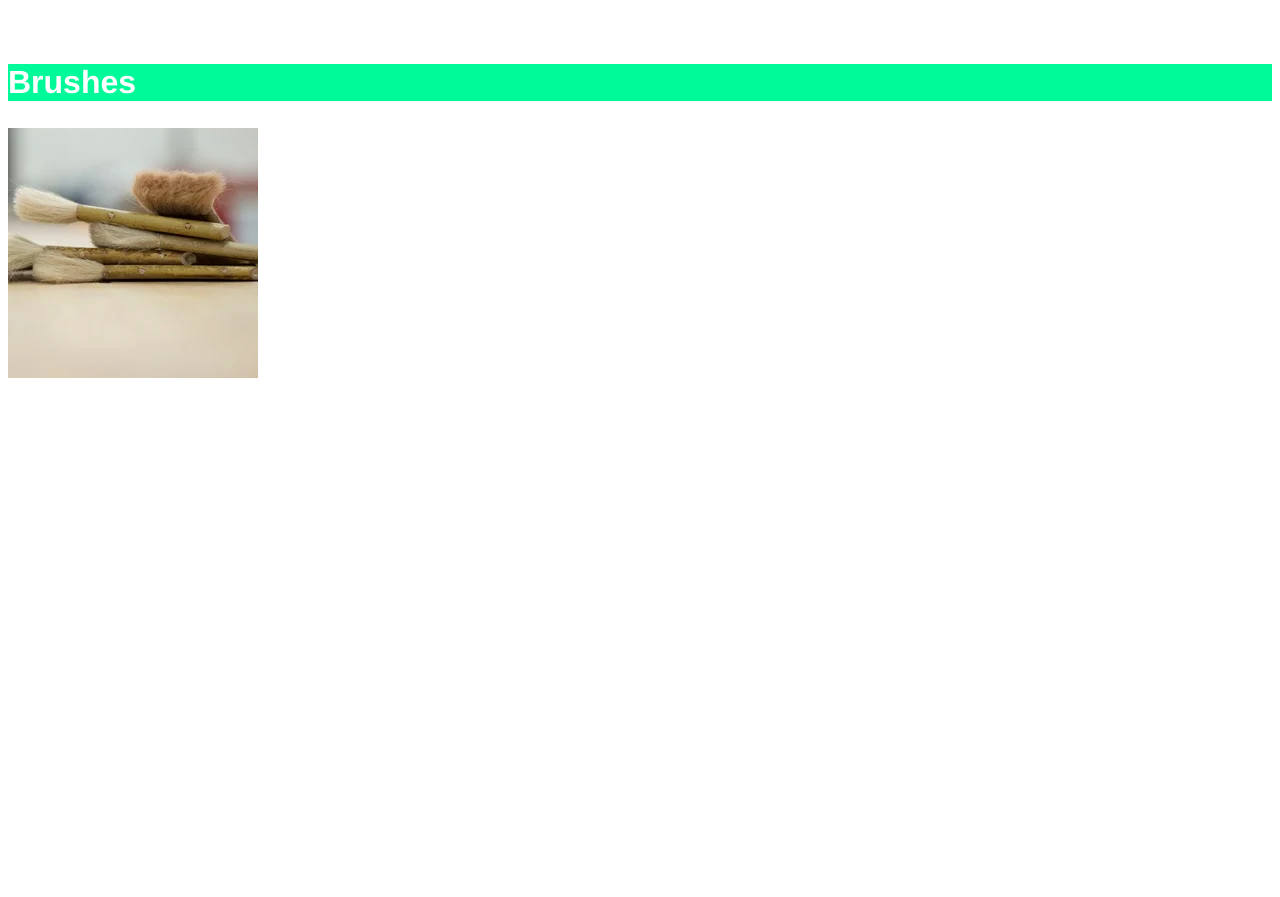
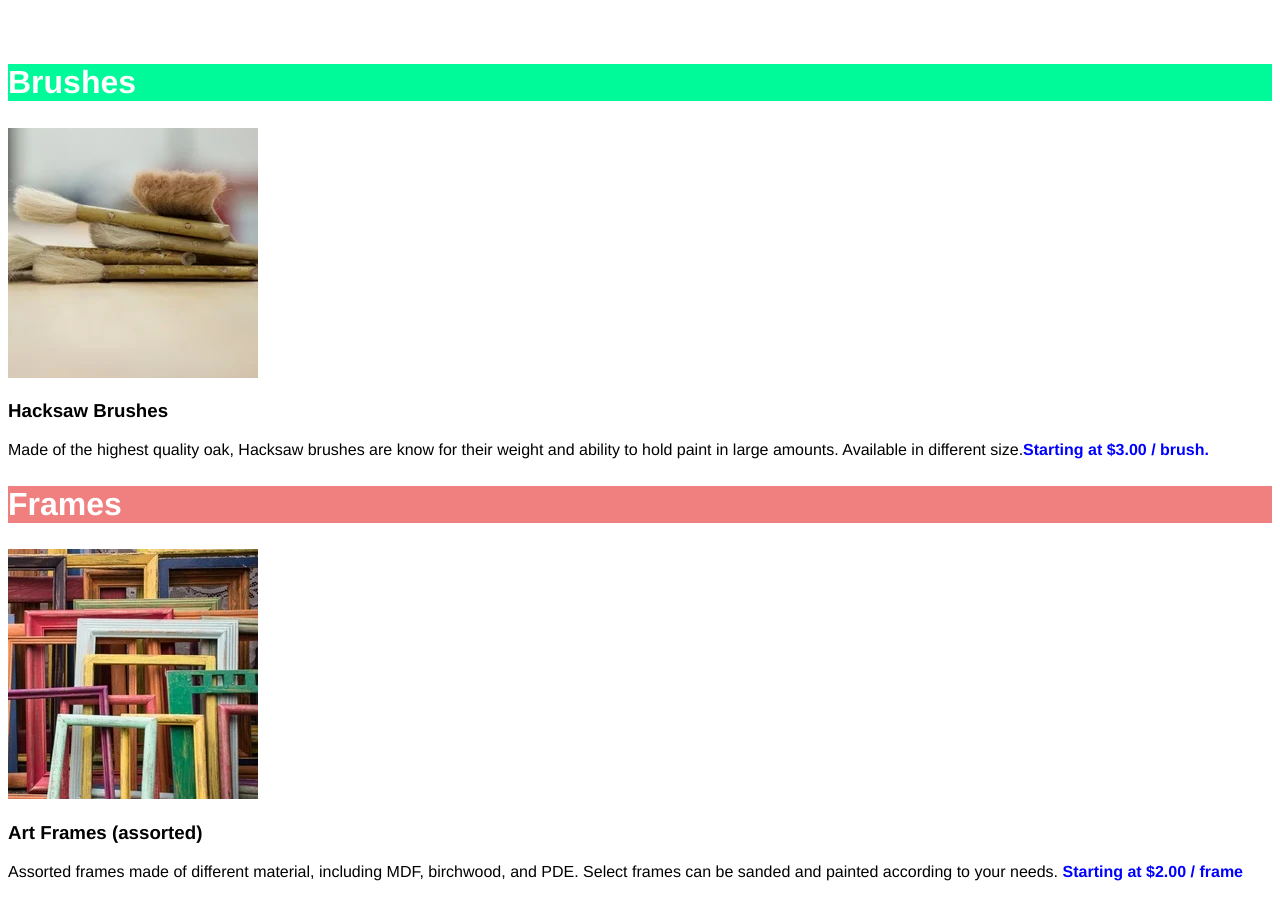
Before and after one commit to Droich/VS-CODE-Projects, a plain HTML site: page Off-Platform Project: Dasmoto's Arts & Crafts/index.html in a window 1280 px wide. Shown: the part 185-1082 px from the top of the page. Before the commit the page ends 800 px from the top, so only its background shows below. Drawn offline with Linux system fonts and the light colour scheme.

Commit message:
almost there

```diff
--- a/Off-Platform Project: Dasmoto's Arts & Crafts/index.html
+++ b/Off-Platform Project: Dasmoto's Arts & Crafts/index.html
@@ -8,11 +8,23 @@
 
     <body>
         <header>
-            <h1>Dasmoto's Arts & Crafts</h1>
+            <h1 class="bold">Dasmoto's Arts & Crafts</h1>
         </header>
-        <main>
-        <h2>Brushes</h2>
+        <div class="item">
+        <h2 id="brush" class="bold">Brushes</h2>
         <img src="./resources/images/hacksaw.webp" alt="some brushes">
-        </main>
+        <h3 class="bold">Hacksaw Brushes</h3>
+        <p>Made of the highest quality oak, Hacksaw brushes are know for their weight and ability
+            to hold paint in large amounts. Available in different size.<span class="price bold">Starting at $3.00 / brush.</span>
+        </p>
+        </div>
+        <div class="item">
+            <h2 id="frame" class="bold">Frames</h2>
+            <img src="./resources/images/frames.webp" alt="some frames">
+            <h3 class="bold">Art Frames (assorted)</h3>
+            <p>Assorted frames made of different material, including MDF, birchwood, and PDE. Select frames can be
+                sanded and painted according to your needs. <span class="price bold">Starting at $2.00 / frame</span>
+            </p>
+        </div>
     </body>
 </html>
--- a/Off-Platform Project: Dasmoto's Arts & Crafts/resources/css/index.css
+++ b/Off-Platform Project: Dasmoto's Arts & Crafts/resources/css/index.css
@@ -1,18 +1,30 @@
+*{
+    font-family: Helvetica;
+}
+
+.bold{
+    font-weight: bold;
+}
+
 h1{
-    font-family: Helvetica;
     font-size: 100px;
-    font-weight: bold;
     color: khaki;
     background-image: url(../images/pattern.jpeg);
     text-align: center;
-
 }
 
-h2{
+#brush{
     background-color: mediumspringgreen;
-    font-family: Helvetica;
     font-size: 32px;
-    font-weight: bold;
     color: white;
+}
 
+.price{
+    color: blue;
 }
+
+#frame{
+    background-color: lightcoral;
+    font-size: 32px;
+    color: white;
+}
```
